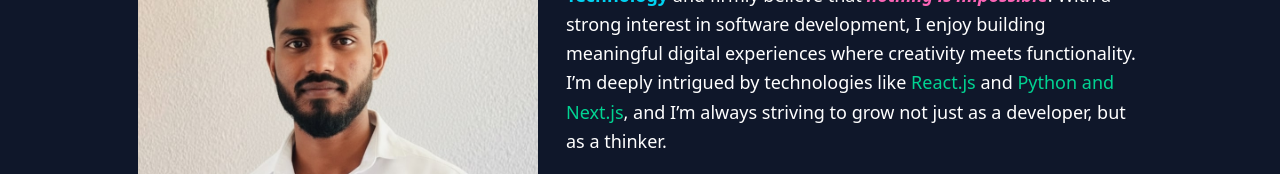
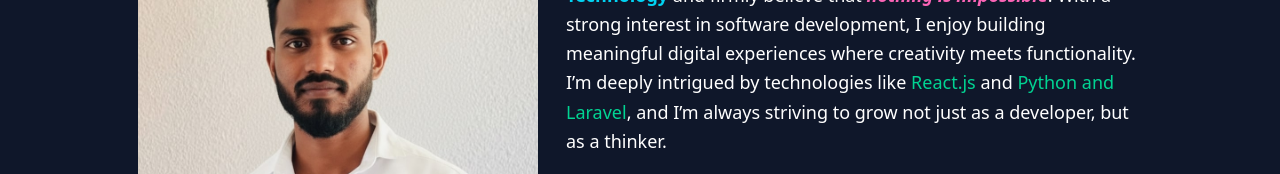
Before and after one commit to vishmithSuranjaya/portfolio_v2, a React (Vite) app: page / in a window 1280 px wide. Shown: the part 706-880 px from the top of the page. Built offline with nearby package versions, Linux system fonts and the light colour scheme; no server answers; the database is empty.

Commit message:
changed the about me section to add the Laravel and remove Next.js

```diff
--- a/src/Components/about_me/AboutMe.tsx
+++ b/src/Components/about_me/AboutMe.tsx
@@ -22,7 +22,7 @@ const AboutMe = () => {
             With a strong interest in software development, I enjoy building meaningful digital experiences where
             creativity meets functionality. I’m deeply intrigued by technologies like
             <span className="text-emerald-400 font-medium"> React.js</span> and
-            <span className="text-emerald-400 font-medium"> Python and Next.js</span>, and I’m always striving to grow not just as a developer, but as a thinker.
+            <span className="text-emerald-400 font-medium"> Python and Laravel</span>, and I’m always striving to grow not just as a developer, but as a thinker.
             <br /><br />
             Overthinking may be my habit, but I see it as a strength that lets me design with intention. As I journey forward,
            <br></br> I live by my motto: <span className="text-pink-400 font-semibold">&lt;/&gt; push -ur limits</span> — because growth begins where comfort ends.
```
